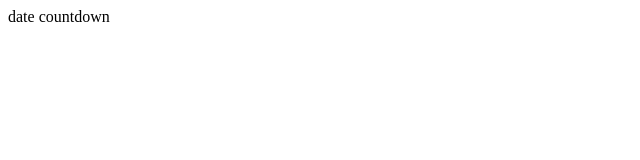
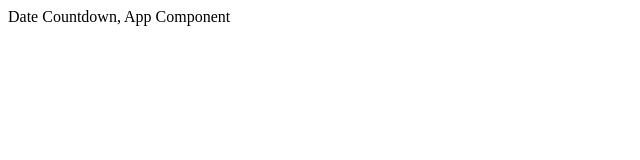
Before and after one commit to kawikabader/date-countdown, a React (Create React App) app: page / in a window 1280 px wide. Shown: the top 160 px of the page, without its empty margins (0-640 px from the left). Built offline with nearby package versions, Linux system fonts and the light colour scheme.

Commit message:
Created app component. Imported app component to render to root element.

```diff
--- /dev/null
+++ b/src/App.jsx
@@ -0,0 +1,9 @@
+import React, { Component } from "react";
+
+class App extends Component {
+  render() {
+    return <div>Date Countdown, App Component</div>;
+  }
+}
+
+export default App;
--- a/src/index.js
+++ b/src/index.js
@@ -1,6 +1,5 @@
-import React from 'react';
-import ReactDom from 'react-dom';
+import React from "react";
+import ReactDom from "react-dom";
+import App from "./App";
 
-ReactDom.render(
-  <div>date countdown</div> , document.getElementById('root')
-);
+ReactDom.render(<App />, document.getElementById("root"));
```
